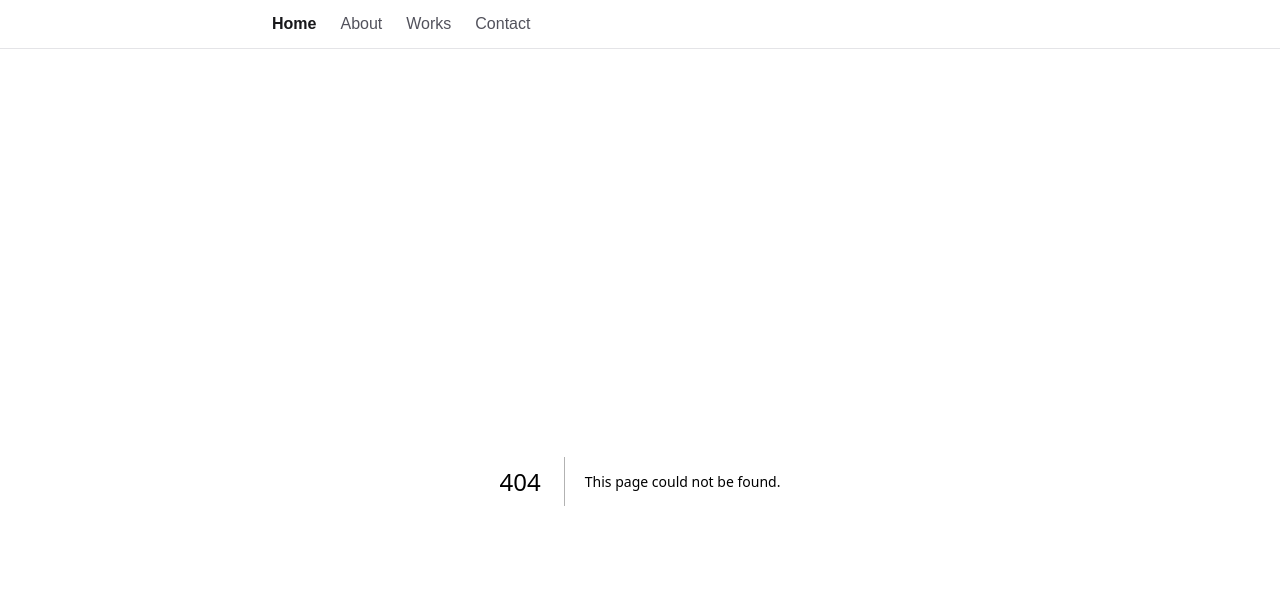
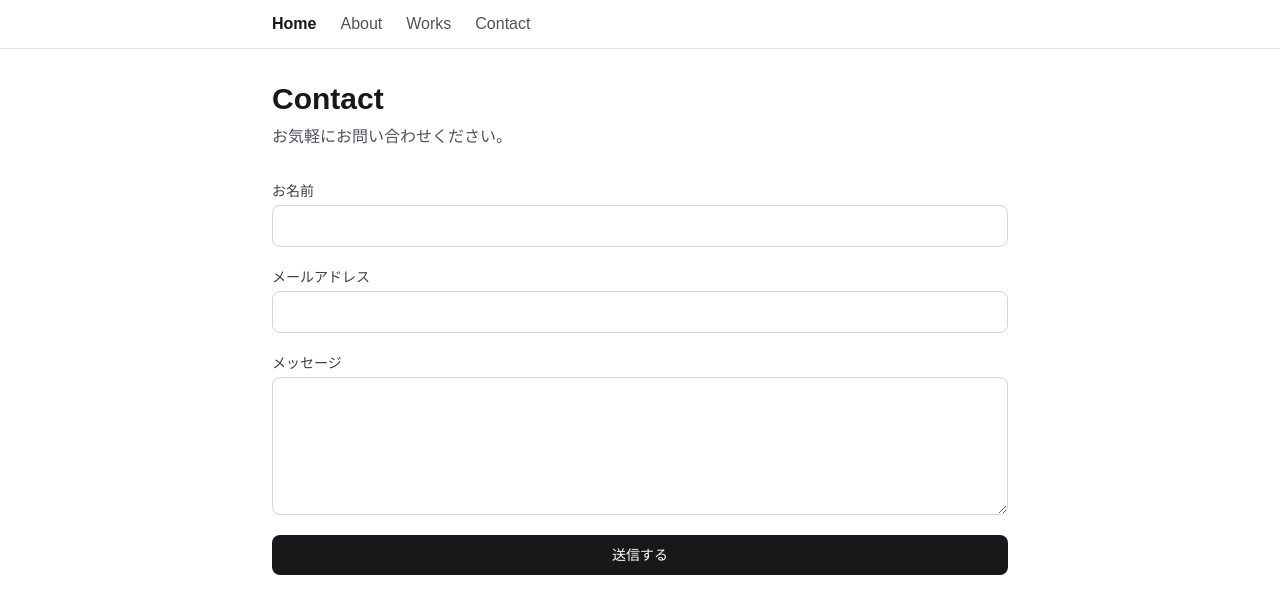
Before and after one commit to jj13jp/n16-blog, a Next.js app: page /contact in a window 1280 px wide. Before the commit this address had no page. Shown: the top 614 px of the page. Built offline with nearby package versions, Linux system fonts and the light colour scheme; a web font is replaced by a local one.

Commit message:
feat: add Contact page

```diff
--- /dev/null
+++ b/src/app/contact/page.tsx
@@ -0,0 +1,16 @@
+import { ContactForm } from "@/app/contact/ContactForm"
+
+export default function ContactPage() {
+  return (
+    <div className="flex flex-col gap-8">
+      <div className="flex flex-col gap-2">
+        <h1 className="text-3xl font-bold text-zinc-900 dark:text-zinc-100">Contact</h1>
+        <p className="text-zinc-600 dark:text-zinc-400">
+          お気軽にお問い合わせください。
+        </p>
+      </div>
+
+      <ContactForm />
+    </div>
+  )
+}
```
